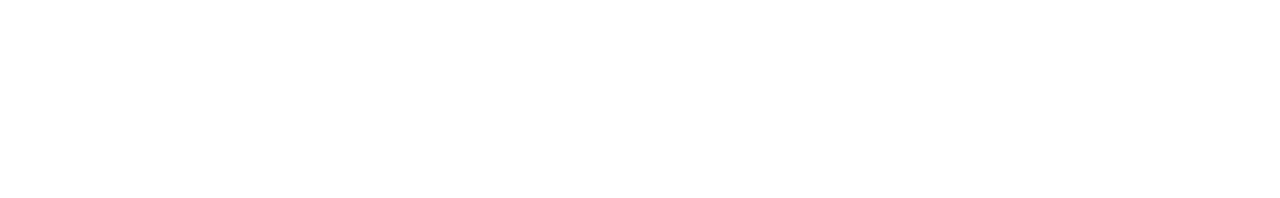
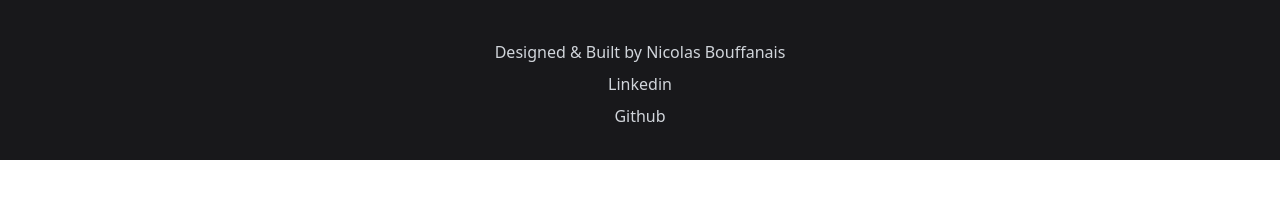
Before and after one commit to N-Ignacio-Bouffanais/rent_a_car, an Astro site in the folder client/: page / in a window 1280 px wide. Built offline with nearby package versions, Linux system fonts and the light colour scheme; Astro itself is replaced by a stand-in of ours.

Commit message:
tailwindcss config ready

```diff
--- a/client/astro.config.mjs
+++ b/client/astro.config.mjs
@@ -1,4 +1,8 @@
 import { defineConfig } from 'astro/config';
+import tailwind from '@astrojs/tailwind';
+import react from "@astrojs/react";
 
 // https://astro.build/config
-export default defineConfig({});
+export default defineConfig({
+  integrations: [tailwind(), react()]
+});
--- a/client/package.json
+++ b/client/package.json
@@ -11,7 +11,12 @@
   },
   "dependencies": {
     "@astrojs/check": "^0.3.4",
+    "@astrojs/react": "^3.0.9",
+    "@astrojs/tailwind": "^5.1.0",
     "astro": "^4.0.9",
+    "react": "^18.2.0",
+    "react-dom": "^18.2.0",
+    "tailwindcss": "^3.4.0",
     "typescript": "^5.3.3"
   }
 }
--- /dev/null
+++ b/client/src/components/Footer.astro
@@ -0,0 +1,27 @@
+---
+
+---
+
+<footer class="bg-zinc-900 w-[100dvw] h-40 p-8">
+  <div class="flex flex-col justify-center items-center text-gray-300">
+    <div class="flex flex-wrap my-2">
+      <p class="w-max mx-2">Designed & Built by Nicolas Bouffanais</p>
+    </div>
+    <div class="flex flex-col gap-2 text-center">
+      <a
+        target="_blank"
+        href="https://www.linkedin.com/in/nicolas-ignacio-bouffanais-lay-941989236/"
+        title="My linkedin profile"
+      >
+        Linkedin
+      </a>
+      <a
+        target="_blank"
+        href="https://github.com/N-Ignacio-Bouffanais"
+        title="Nicolas.B Github Profile"
+      >
+        Github
+      </a>
+    </div>
+  </div>
+</footer>
--- a/client/src/layouts/Layout.astro
+++ b/client/src/layouts/Layout.astro
@@ -1,4 +1,5 @@
 ---
+import Footer from '../components/Footer.astro';
 interface Props {
 	title: string;
 }
@@ -18,5 +19,6 @@ const { title } = Astro.props;
 	</head>
 	<body>
 		<slot />
+		<Footer/>
 	</body>
 </html>
--- /dev/null
+++ b/client/tailwind.config.js
@@ -0,0 +1,8 @@
+/** @type {import('tailwindcss').Config} */
+export default {
+  content: ['./src/**/*.{astro,html,js,jsx,md,mdx,svelte,ts,tsx,vue}'],
+  theme: {
+    extend: {},
+  },
+  plugins: [],
+}
```
Also changed, not shown: client/pnpm-lock.yaml.
